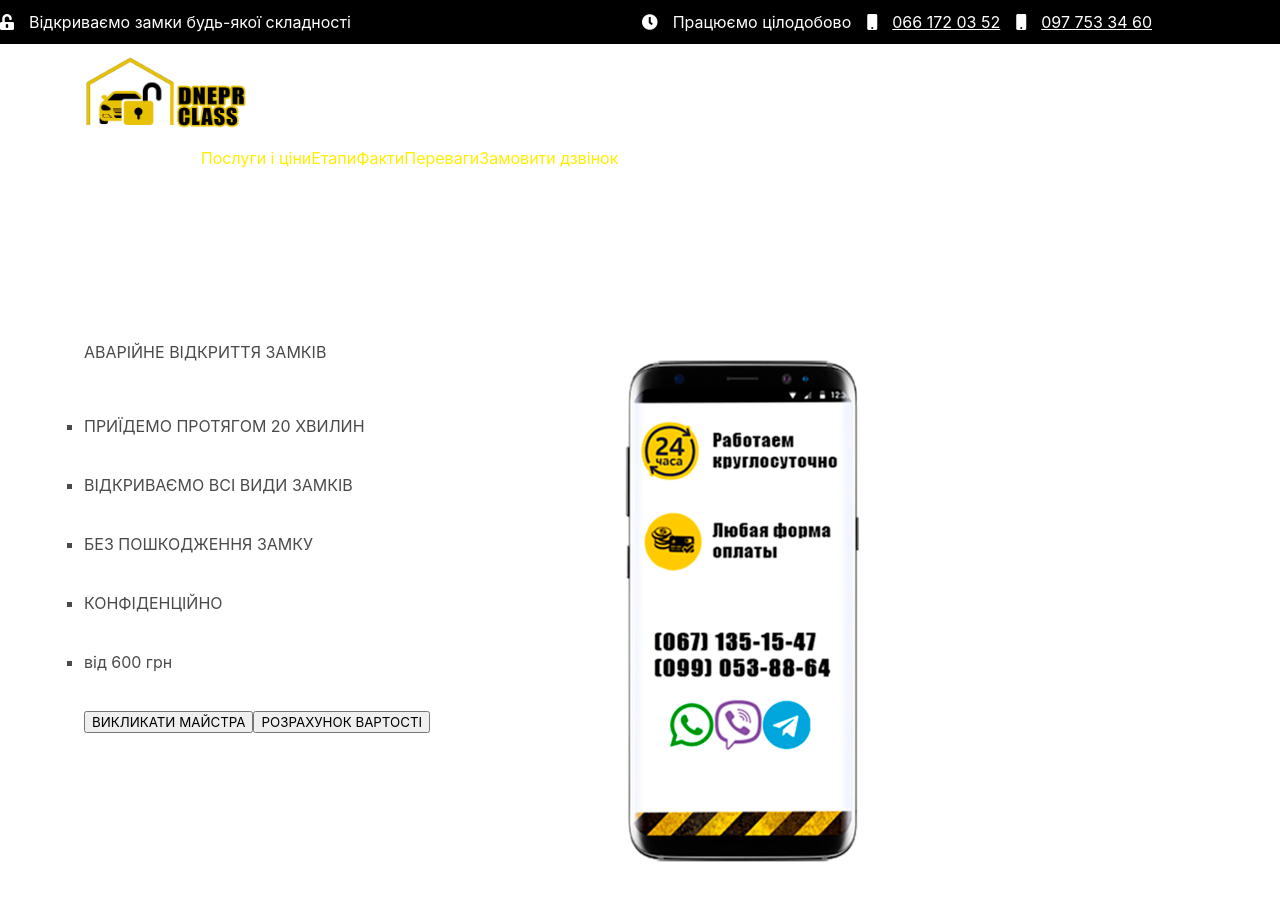
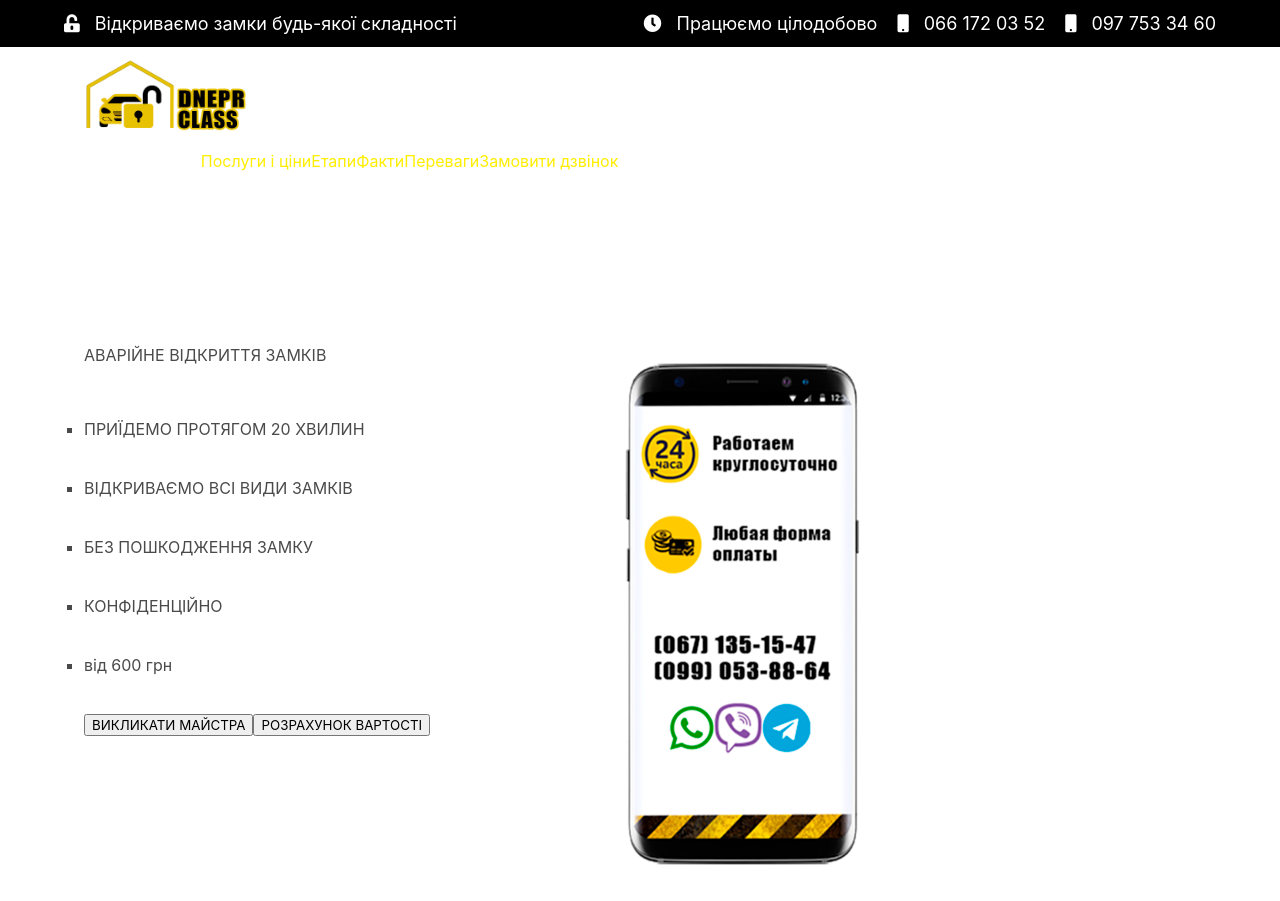
Before and after one commit to LiMar17/dnepr-masterok, a website built with Parcel: page src/index.pug in a window 1280 px wide. Built offline with nearby package versions, Linux system fonts and the light colour scheme.

Commit message:
create responsive header

```diff
--- a/src/index.pug
+++ b/src/index.pug
@@ -8,13 +8,14 @@ html(lang="en")
     link(rel="stylesheet" href="scss/style.scss")
     link(rel="stylesheet" href="../node_modules/@fortawesome/fontawesome-free/css/all.min.css")
     link(rel="stylesheet" href="../node_modules/bulma/css/bulma.min.css")
+    link(rel="stylesheet" href="scss/responsive.scss")
   body
-    header
-      .container.columns-between-valigned
+    header.has-text-centered
+      .container.header
         .slogan.info
           i.fas.fa-unlock-alt
           | Відкриваємо замки будь-якої складності
-        .contacts.columns-around.spaced-around
+        .contacts
           .info
             i.fas.fa-clock
             | Працюємо цілодобово
@@ -23,11 +24,11 @@ html(lang="en")
             //- this means when you click,
             //- you make instant call from any device
             //- google how to make this
-            a
+            a(href='tel:0661720352')
               i.fas.fa-mobile
               | 066 172 03 52
           .info
-            a
+            a(href='tel:0977533460')
               i.fas.fa-mobile
               | 097 753 34 60
             //- PLEASE, compare your code & mine.
@@ -37,7 +38,7 @@ html(lang="en")
     .background-image
       .container
         //- first-section-vstup
-        .Intro
+        .intro
           .menu
             .logo
               img(src="img/logo.png" alt="")
--- a/src/scss/colors.scss
+++ b/src/scss/colors.scss
@@ -1,7 +1,3 @@
-// this is css variables
-// all modern browsers support them
-// root is like an <html> tag
-// all variables are accessible through :root directive
 :root {
   --black: #000;
   --white: #fff;
@@ -9,9 +5,13 @@
 }
 
 header {
-  // don't use 'background-color' property.
-  // use all-in-one background property instead
   background: var(--black);
   color: var(--white);
 
 }
+
+.info {
+  a, a:hover {
+    color: var(--white);
+  }
+}
--- /dev/null
+++ b/src/scss/responsive.scss
@@ -0,0 +1,31 @@
+$tablet: 768px;
+$desktop-s: 1024px;
+
+@media screen and (min-width: $tablet) {
+    .header {
+        display: flex;
+        justify-content: space-between;
+        align-items: center;
+
+        .contacts {
+            display: flex;
+
+            .info {
+                margin: 0 0 0 10px;
+                font-size: 14px;
+            }
+        }
+    }
+}
+@media screen and (min-width: $desktop-s){
+    .header {
+        font-size: 18px;
+        .contacts{
+
+            .info {
+                font-size: 18px;
+                margin: 0 0 0 20px;
+            }
+        }
+    }
+}
--- a/src/scss/style.scss
+++ b/src/scss/style.scss
@@ -27,9 +27,7 @@
     i {
         margin: 0 15px 0 0;
     }
-
-    a {
-        color: var(--white);
+    a:hover {
         text-decoration: underline;
     }
 }
```
Also changed, not shown: console-commands.md (+1 -0 lines).
